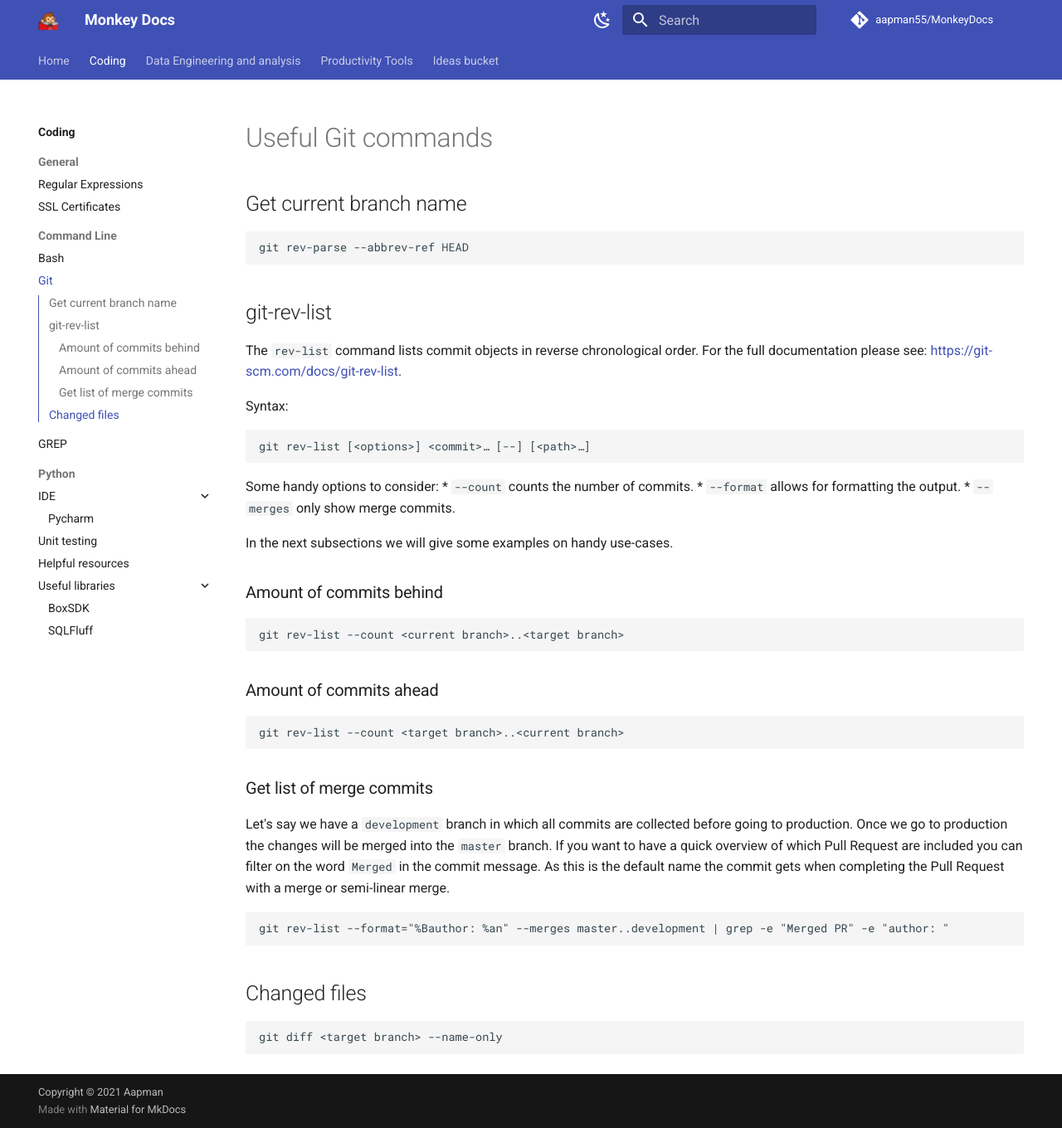
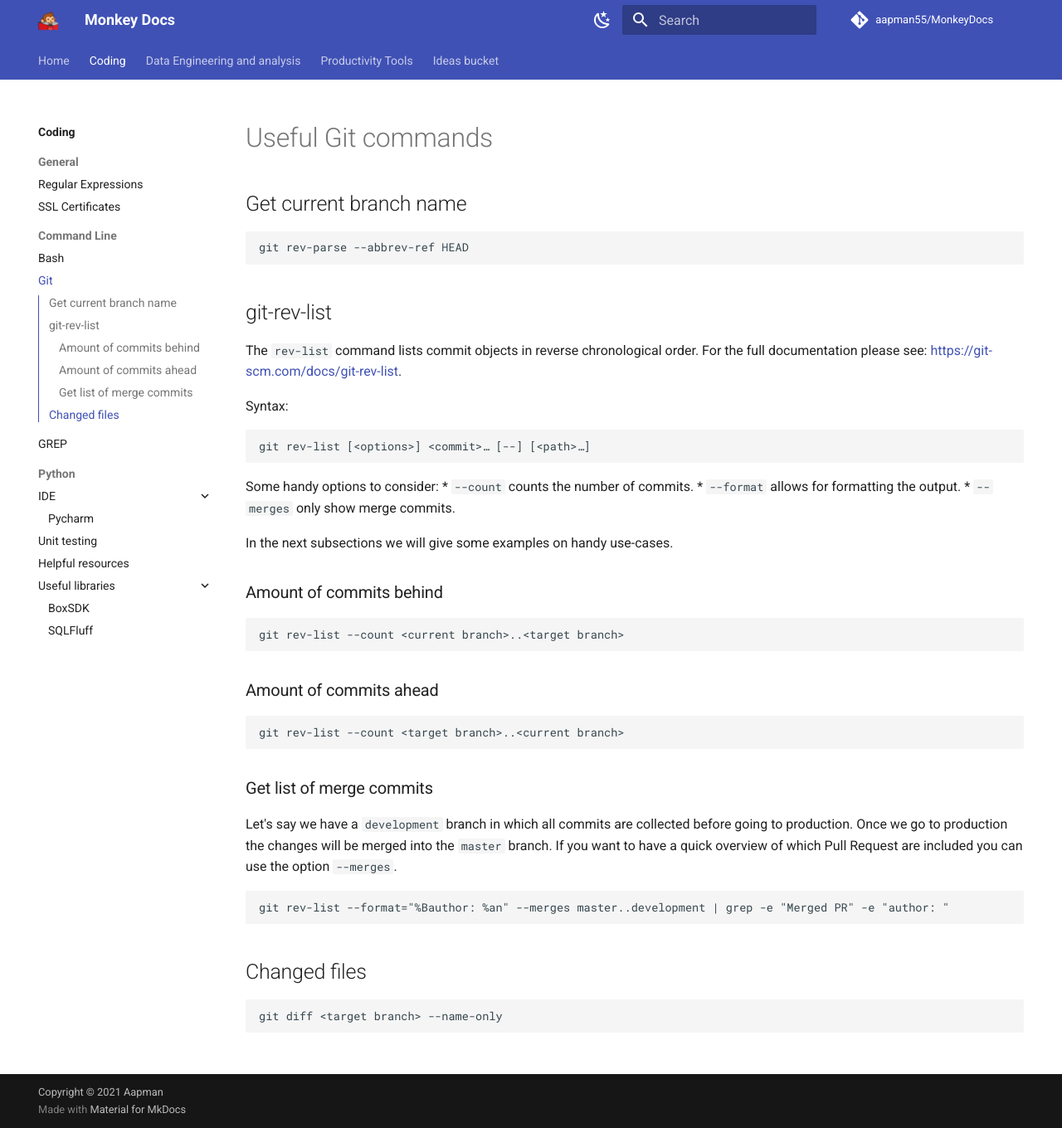
Before and after one commit to aapman55/MonkeyDocs, an MkDocs documentation site: the page built from docs/coding/commandline/git.md, in a window 1280 px wide and 1360 px high. Shown: the whole window at 83% size. Built offline with MkDocs 1.6.1 and Material for MkDocs 9.7.7, drawn with Linux system fonts in a browser that asks for light colours; comment, search, counter and statistics services are not loaded.

Commit message:
Update git.md

````diff
--- a/docs/coding/commandline/git.md
+++ b/docs/coding/commandline/git.md
@@ -37,9 +37,8 @@ git rev-list --count <target branch>..<current branch>
 ### Get list of merge commits
 Let's say we have a `development` branch in which all commits are collected before going
 to production. Once we go to production the changes will be merged into the `master` branch.
-If you want to have a quick overview of which Pull Request are included you can filter on
-the word `Merged` in the commit message. As this is the default name the commit gets when
-completing the Pull Request with a merge or semi-linear merge.
+If you want to have a quick overview of which Pull Request are included you can use the
+option `--merges`.
 
 ```commandline
 git rev-list --format="%Bauthor: %an" --merges master..development | grep -e "Merged PR" -e "author: "
````
